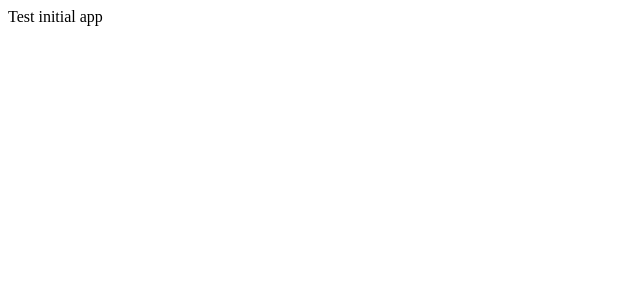
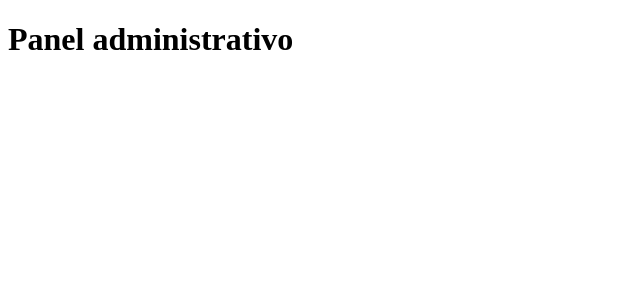
Before and after one commit to adonyssantos/unphu-frontend-test, a React (Vite) app: page /dashboard in a window 1280 px wide. Shown: the top 300 px of the page, without its empty margins (0-640 px from the left). Built offline with nearby package versions, Linux system fonts and the light colour scheme.

Commit message:
Add router

```diff
--- a/package.json
+++ b/package.json
@@ -9,7 +9,8 @@
   },
   "dependencies": {
     "react": "^18.0.0",
-    "react-dom": "^18.0.0"
+    "react-dom": "^18.0.0",
+    "react-router-dom": "^6.3.0"
   },
   "devDependencies": {
     "@types/react": "^18.0.0",
--- a/src/App.tsx
+++ b/src/App.tsx
@@ -1,5 +1,15 @@
+import { Routes, Route, Navigate } from 'react-router-dom';
+import { Dashboard, Login, Signin } from './pages';
+
 function App() {
-  return <>Test initial app</>;
+  return (
+    <Routes>
+      <Route path='dashboard' element={<Dashboard />} />
+      <Route path='login' element={<Login />} />
+      <Route path='signin' element={<Signin />} />
+      <Route path='*' element={<Navigate to='/dashboard' />} />
+    </Routes>
+  );
 }
 
 export default App;
--- a/src/main.tsx
+++ b/src/main.tsx
@@ -1,9 +1,12 @@
 import React from 'react';
 import ReactDOM from 'react-dom/client';
+import { BrowserRouter } from 'react-router-dom';
 import App from './App';
 
 ReactDOM.createRoot(document.getElementById('root')!).render(
   <React.StrictMode>
-    <App />
+    <BrowserRouter>
+      <App />
+    </BrowserRouter>
   </React.StrictMode>,
 );
--- /dev/null
+++ b/src/pages/Dashboard/Dashboard.tsx
@@ -0,0 +1,9 @@
+function Dashboard() {
+  return (
+    <>
+      <h1>Panel administrativo</h1>
+    </>
+  );
+}
+
+export default Dashboard;
--- /dev/null
+++ b/src/pages/Login/Login.tsx
@@ -0,0 +1,9 @@
+function Login() {
+  return (
+    <>
+      <h1>Iniciar sesión</h1>
+    </>
+  );
+}
+
+export default Login;
--- /dev/null
+++ b/src/pages/Signin/Signin.tsx
@@ -0,0 +1,9 @@
+function Signin() {
+  return (
+    <>
+      <h1>Crear cuenta</h1>
+    </>
+  );
+}
+
+export default Signin;
--- /dev/null
+++ b/src/pages/index.ts
@@ -0,0 +1,3 @@
+export { default as Dashboard } from './Dashboard/Dashboard';
+export { default as Login } from './Login/Login';
+export { default as Signin } from './Signin/Signin';
```
Also changed, not shown: 1 other file (tests, documents, lock files or other folders).
